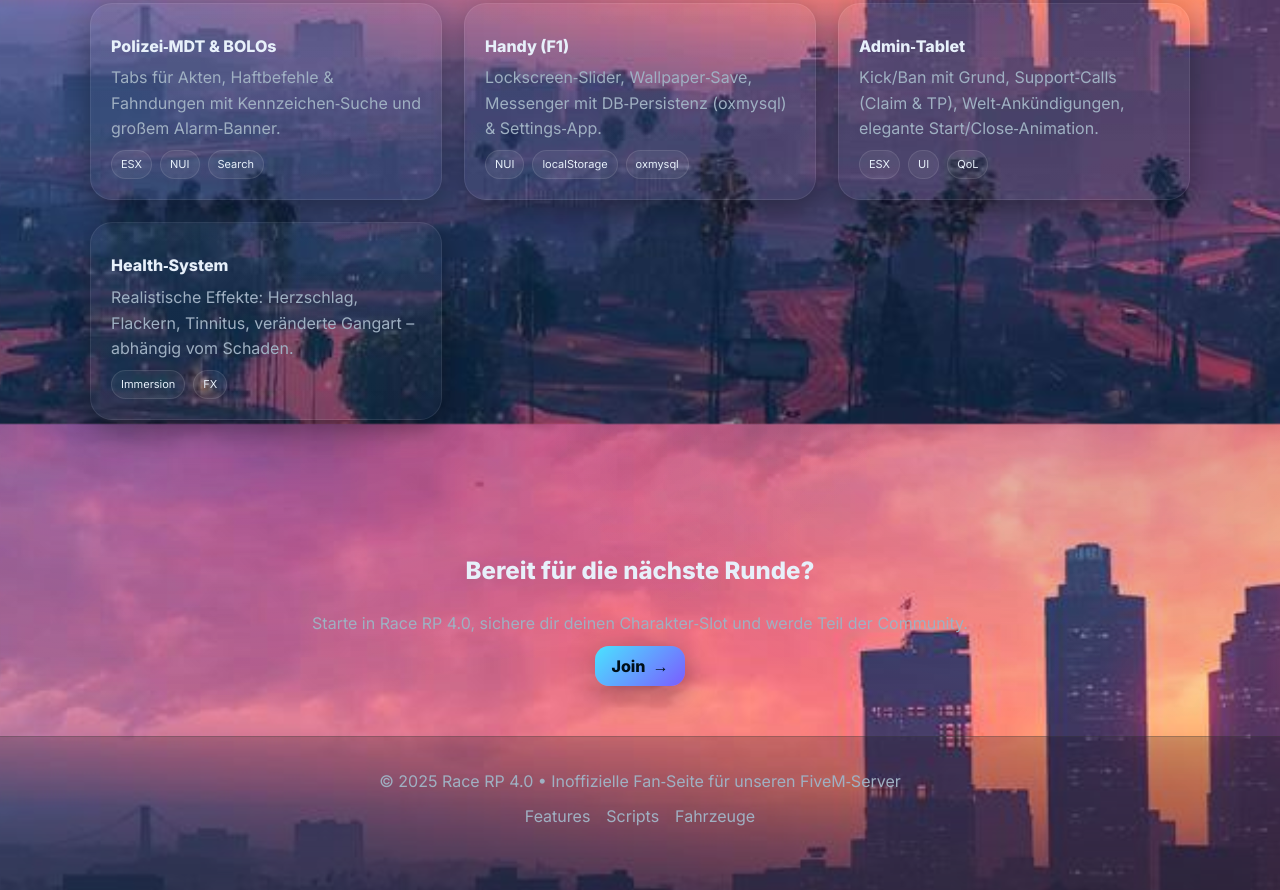
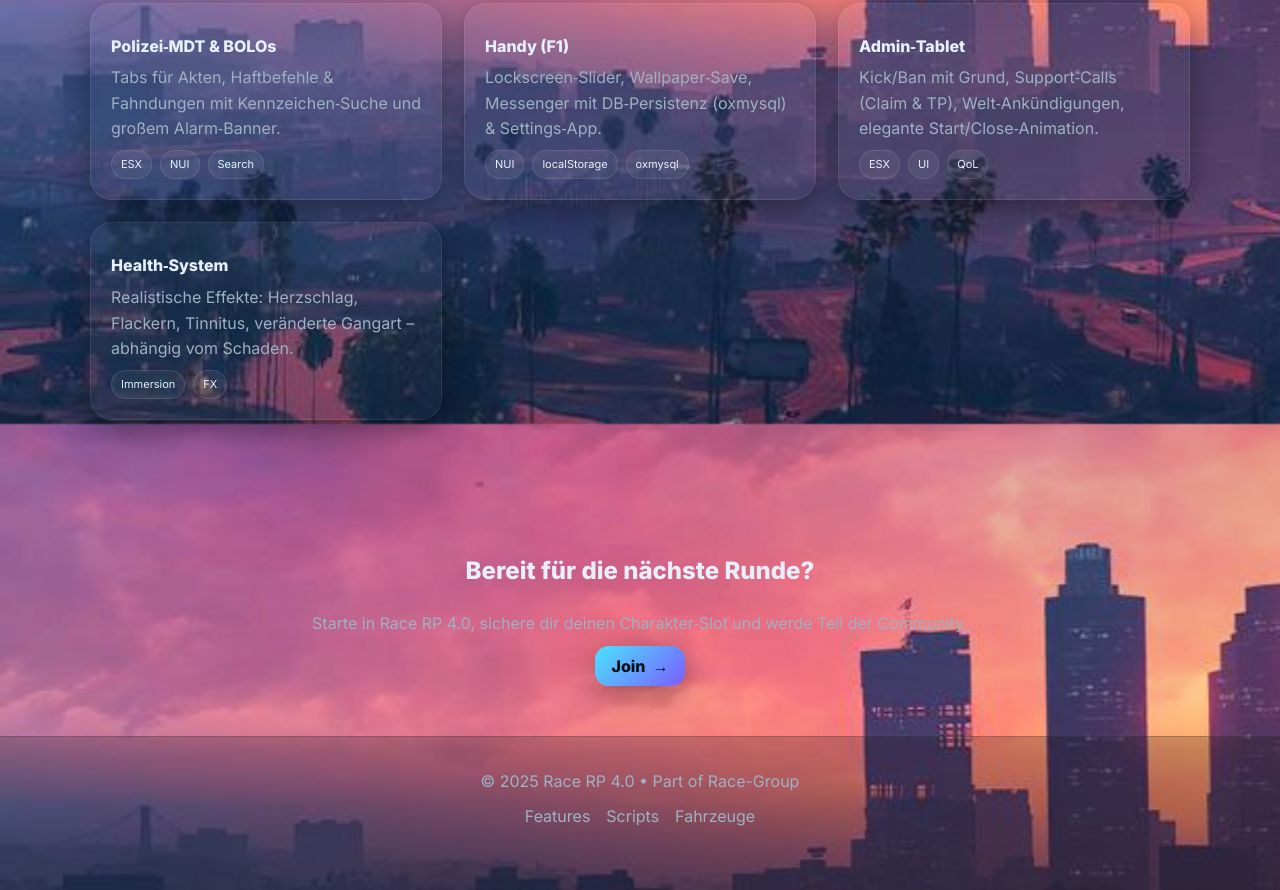
Before and after one commit to gordon7471/Race-RP-4.0, a plain HTML site: page index.html in a window 1280 px wide. Shown: the part 1176-2066 px from the top of the page. Drawn offline with Linux system fonts and the light colour scheme.

Commit message:
Update index.html

```diff
--- a/index.html
+++ b/index.html
@@ -240,7 +240,7 @@
   </main>
 
   <footer>
-    <div>© <span id="year"></span> Race RP 4.0 • Inoffizielle Fan‑Seite für unseren FiveM‑Server</div>
+    <div>© <span id="year"></span> Race RP 4.0 • Part of Race-Group</div>
     <div class="links">
       <a href="#features">Features</a>
       <a href="#scripts">Scripts</a>
```
